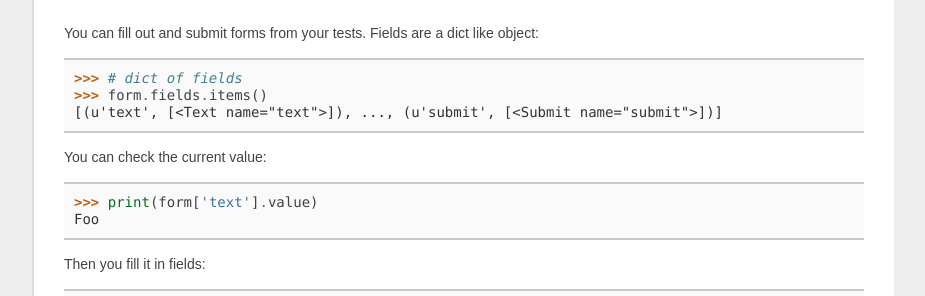
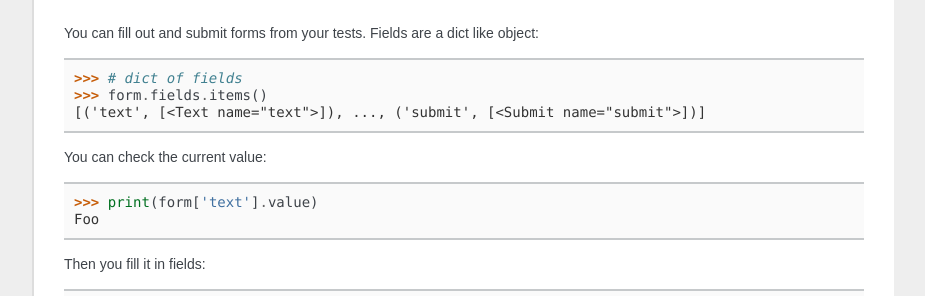
Before and after one commit to Pylons/webtest, a Sphinx documentation site: the page built from docs/forms.rst, in a window 1280 px wide and 900 px high, scrolled down 616 px. Shown: the part 156-452 px from the top of the window, without its empty margins (198-1123 px from the left). Built offline with Sphinx 7.4.7, drawn with Linux system fonts in a browser that asks for light colours; some web fonts are replaced; pages that are not in the unit, such as notebooks, are missing from menus.

Commit message:
Remove unicode prefixes in docs

```diff
--- a/docs/forms.rst
+++ b/docs/forms.rst
@@ -53,7 +53,7 @@ object:
 
     >>> # dict of fields
     >>> form.fields.items() #doctest: +SKIP
-    [(u'text', [<Text name="text">]), ..., (u'submit', [<Submit name="submit">])]
+    [('text', [<Text name="text">]), ..., ('submit', [<Submit name="submit">])]
 
 You can check the current value:
 
```
